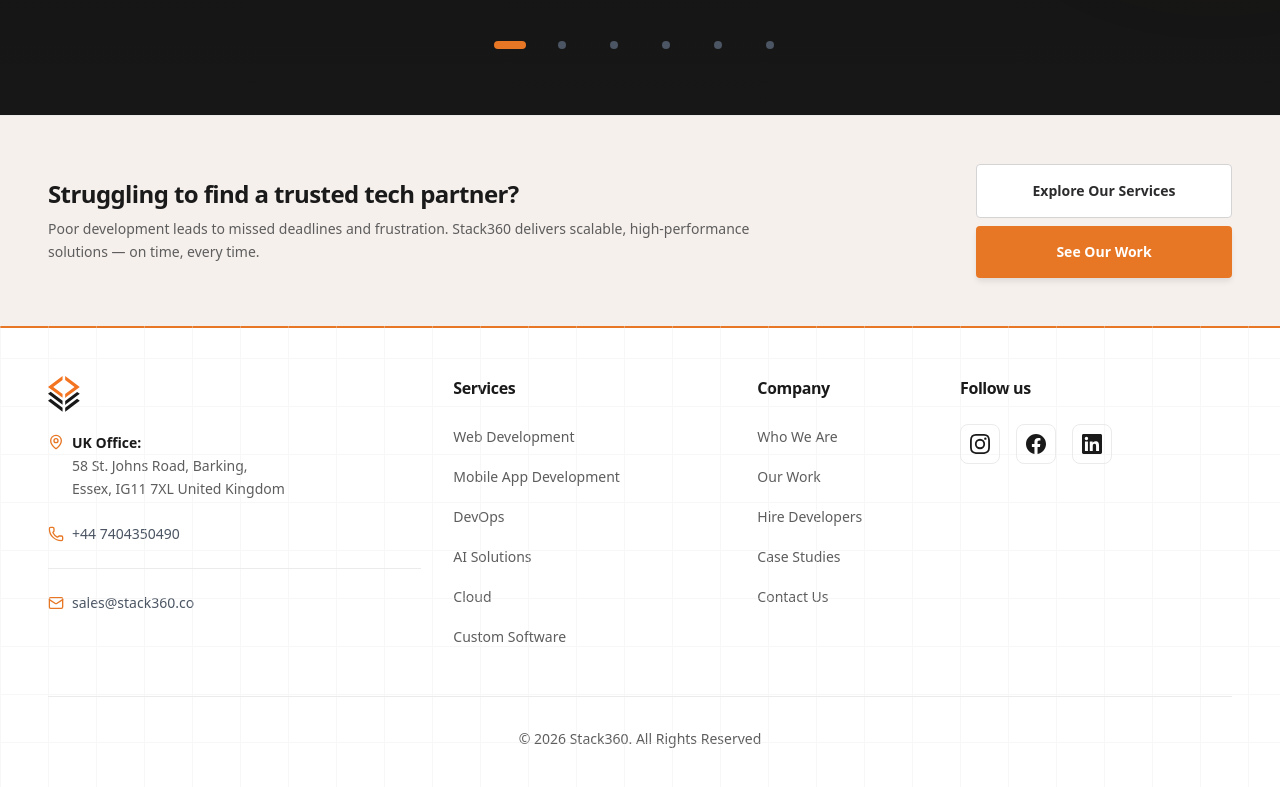
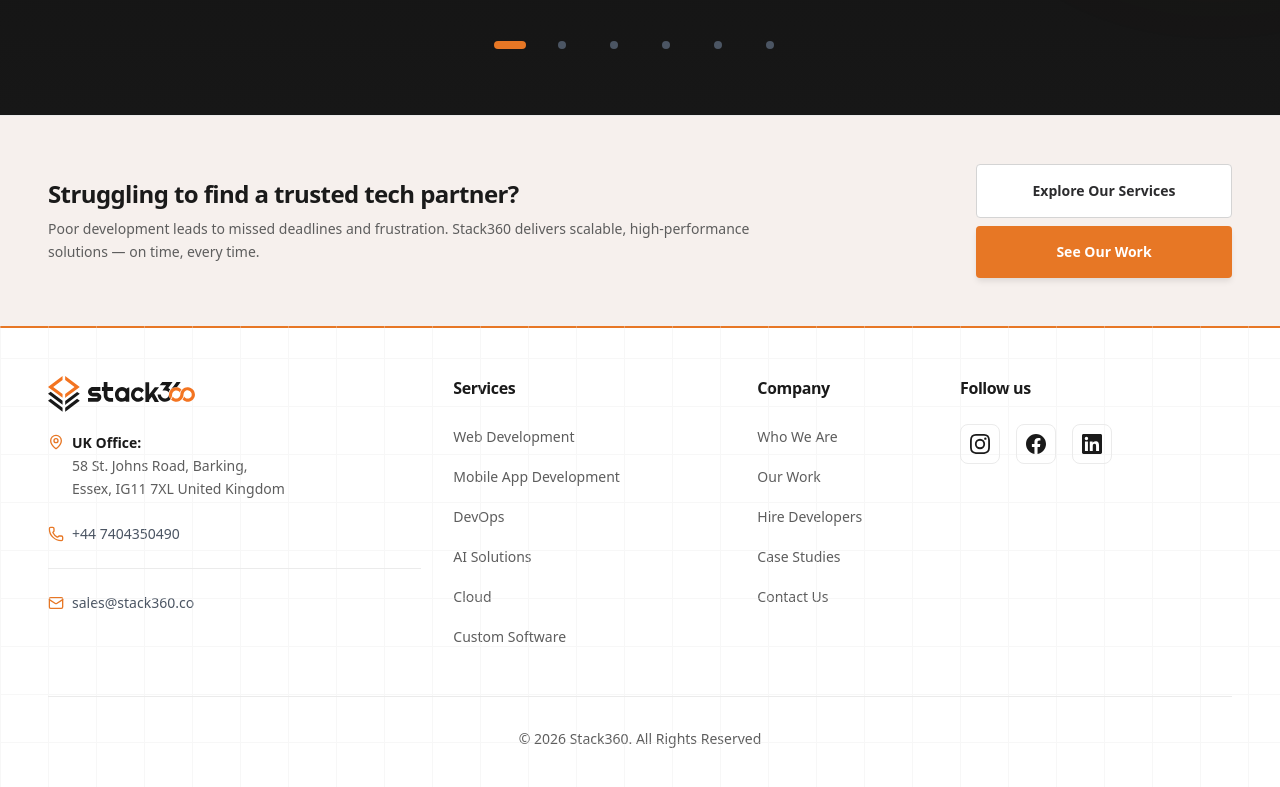
Before and after one commit to levi-dev-stack/stack360-website, a Next.js app: page / in a window 1280 px wide. Shown: the part 5690-6477 px from the top of the page. Built offline with nearby package versions, Linux system fonts and the light colour scheme.

Commit message:
feat: no expantion animation

```diff
--- a/src/components/layout/Footer.tsx
+++ b/src/components/layout/Footer.tsx
@@ -47,7 +47,7 @@
       <div className="site-container py-2xl">
         <div className="grid grid-cols-1 gap-2xl sm:grid-cols-2 lg:grid-cols-12 lg:gap-xl">
           <div className="space-y-lg lg:col-span-4">
-            <Stack360Logo />
+            <Stack360Logo animateWordmark={false} />
 
             <div className="space-y-lg">
               {OFFICES.map((office) => (
```
